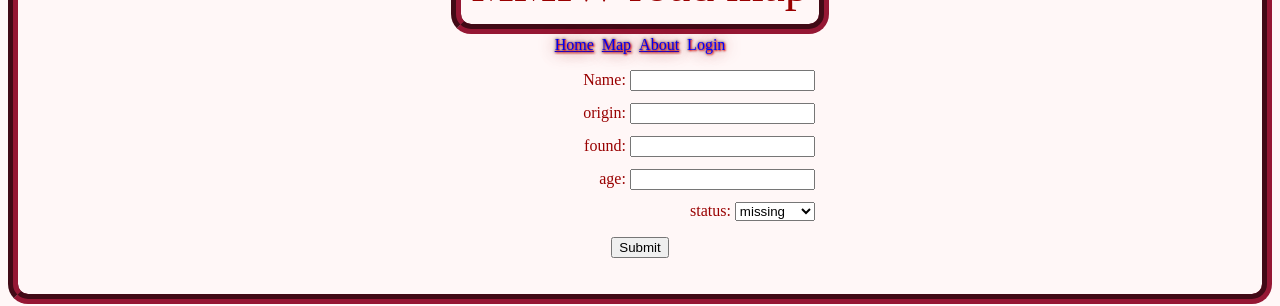
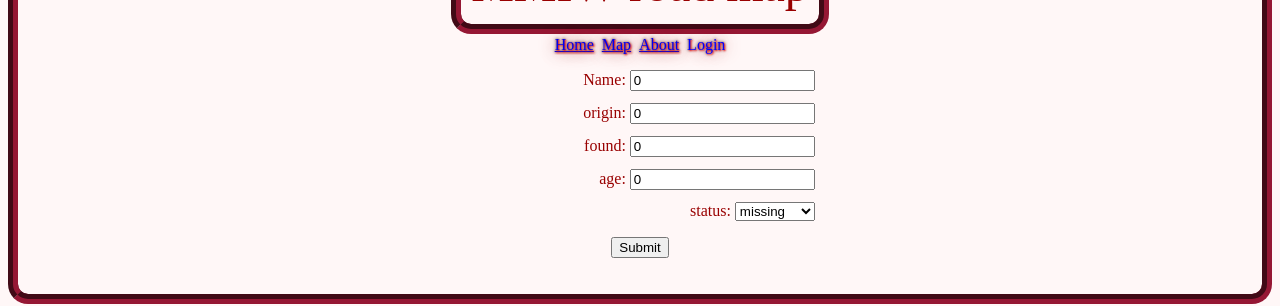
Before and after one commit to JenMWatt/project2, a React (Vite) app: page /addform in a window 1280 px wide. Shown: the part 122-428 px from the top of the page. Built offline with nearby package versions, Linux system fonts and the light colour scheme; no server answers; the database is empty.

Commit message:
Revert "Fix value in AddForm, using logical OR instead of binary"

```diff
--- a/src/AddForm.jsx
+++ b/src/AddForm.jsx
@@ -1,4 +1,4 @@
-import { useState, useEffect } from "react";
+import { useState } from "react";
 import { collection, addDoc } from "firebase/firestore";
 import { firestore } from "./firebase";
 import "./App.css";
@@ -12,10 +12,6 @@ export default function AddForm() {
     status: "missing",
   };
   const [data, setdata] = useState(emptyData);
-
-  useEffect(() => {
-    console.log(data);
-  }, [data]);
 
   function handleInput(key, e) {
     const newData = { ...data };
@@ -41,14 +37,14 @@ export default function AddForm() {
           <input
             type="text"
             onChange={(e) => handleInput("name", e)}
-            value={data.name || ""}
+            value={data.name | ''}
           />
         </label>
         <label>
           origin:{" "}
           <input
             type="text"
-            value={data.origin || ""}
+            value={data.origin | ''}
             onChange={(e) => handleInput("origin", e)}
           />
         </label>
@@ -56,7 +52,7 @@ export default function AddForm() {
           found:{" "}
           <input
             type="text"
-            value={data.found || ""}
+            value={data.found | ''}
             onChange={(e) => handleInput("found", e)}
           />
         </label>
@@ -64,7 +60,7 @@ export default function AddForm() {
           age:{" "}
           <input
             type="text"
-            value={data.age || ""}
+            value={data.age | ''}
             onChange={(e) => handleInput("age", e)}
           />
         </label>
@@ -72,7 +68,7 @@ export default function AddForm() {
           status:{" "}
           <select
             name="status"
-            value={data.status || ""}
+            value={data.status | ''}
             onChange={(e) => handleInput("status", e)}
           >
             <option value="missing">missing</option>
--- a/src/Login.jsx
+++ b/src/Login.jsx
@@ -31,7 +31,7 @@ const Login = () => {
       <main>
         <section>
           <div>
-            <h2>Login</h2>
+            <h1>Login</h1>
 
             <form>
               <div>
--- a/src/Signup.jsx
+++ b/src/Signup.jsx
@@ -40,7 +40,7 @@ const Signup = () => {
       <section>
         <div>
           <div>
-            <h2>Sign Up</h2>
+            <h1>Sign Up</h1>
             <form>
               <div>
                 <label htmlFor="email-address">Email address</label>
```
